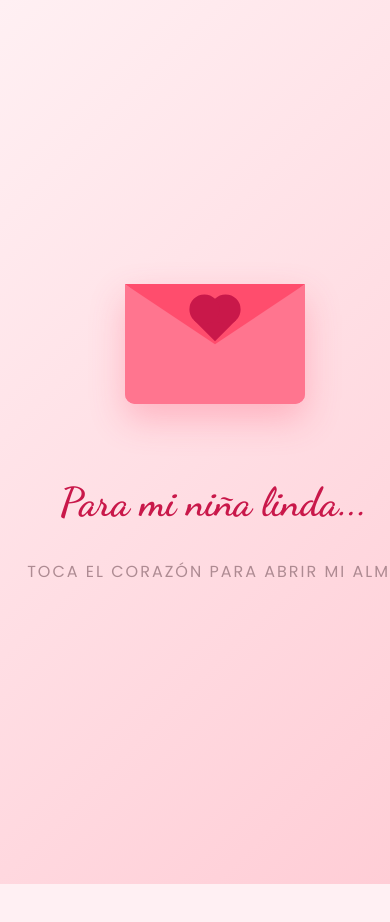
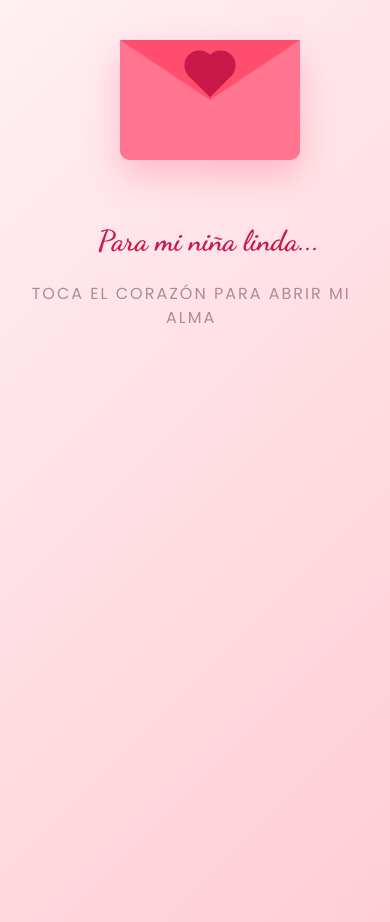
Before and after one commit to jhoel106/MiLinda..., a plain HTML site: page index.html in a window 390 px wide. Shown: the top 922 px of the page. Before the commit the page ends 884 px from the top, so only its background shows below. Drawn offline with Linux system fonts and the light colour scheme.

```diff
--- a/style.css
+++ b/style.css
@@ -1135,3 +1135,32 @@ h1, h2, h3 {
 @keyframes fall {
     to { transform: translateY(110vh) rotate(360deg); }
 }
+
+/* --- AJUSTES PARA MÓVILES Y TABLETS --- */
+@media (max-width: 768px) {
+    .page {
+        padding: 40px 15px; /* Más espacio para que no choque con los bordes */
+        justify-content: flex-start; /* Alinea el contenido arriba para que sea fácil scrollear */
+        overflow-y: auto; /* Asegura que se pueda deslizar */
+    }
+
+    h1 {
+        font-size: 1.8rem !important; /* Letras un poco más pequeñas para que no se corten */
+    }
+
+    p, .texto-poema {
+        font-size: 1rem !important;
+        line-height: 1.5;
+        width: 90%; /* Que el texto no toque las orillas del cel */
+    }
+
+    .contenedor-reproductor {
+        width: 100%;
+        padding: 10px;
+    }
+
+    img {
+        max-width: 80%; /* Para que las imágenes no se salgan de la pantalla */
+        height: auto;
+    }
+}
```
